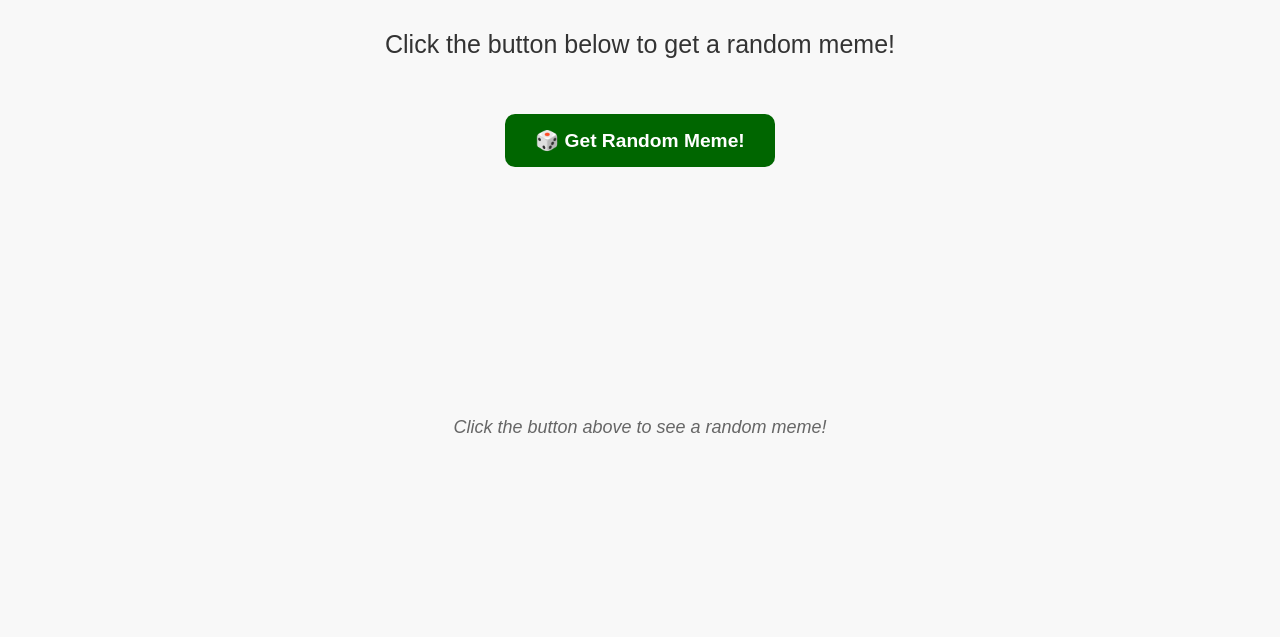
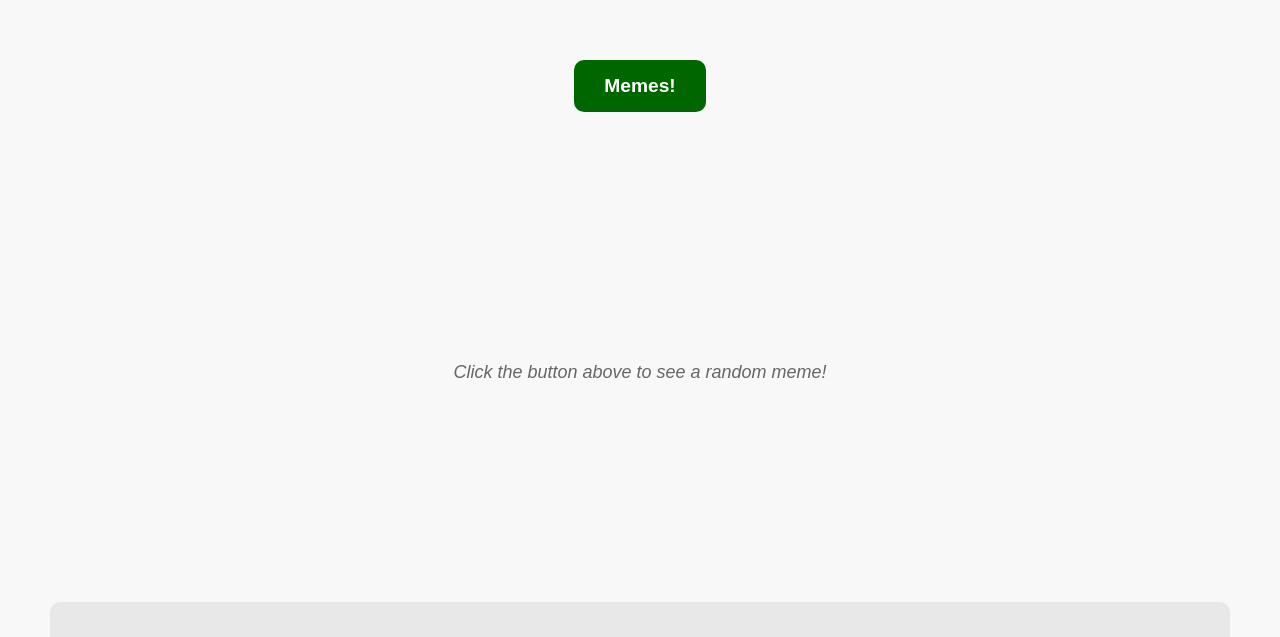
Before and after one commit to valooost/valooost.github.io, a plain HTML site: page memes/index.html in a window 1280 px wide. Shown: the part 145-782 px from the top of the page. Drawn offline with Linux system fonts and the light colour scheme.

Commit message:
Update index.html

```diff
--- a/memes/index.html
+++ b/memes/index.html
@@ -151,9 +151,8 @@
   <button class="theme-toggle" onclick="toggleDarkMode()">🌙 Dark</button>
 
   <h1 style="color:#004d00; font-size:50px;">Free Memes!</h1>
-  <p style="font-size:25px">Click the button below to get a random meme!</p>
 
-  <button class="meme-button" onclick="showRandomMeme()">🎲 Get Random Meme!</button>
+  <button class="meme-button" onclick="showRandomMeme()">Memes!</button>
 
   <div class="meme-container" id="memeContainer">
     <p class="no-meme-text">Click the button above to see a random meme!</p>
```
